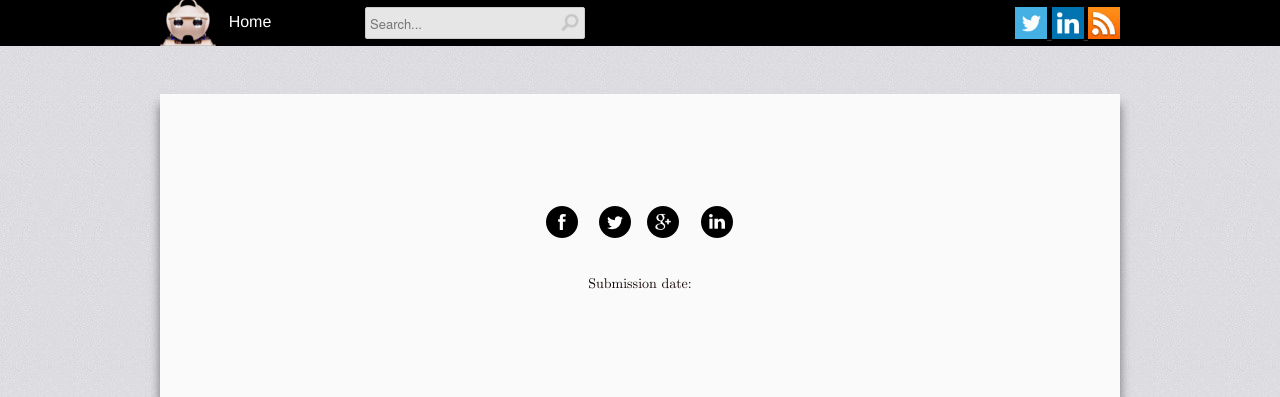
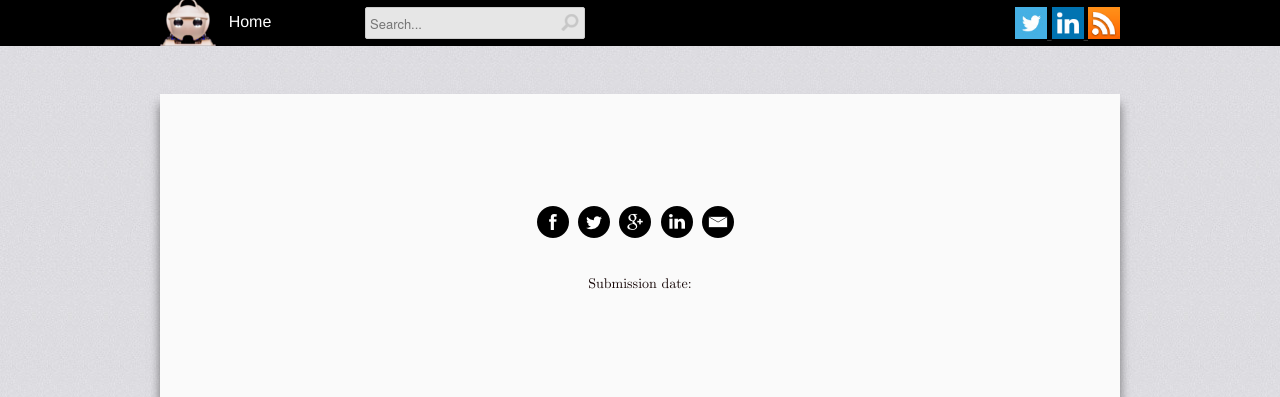
Before and after one commit to miguelgfierro/sciblog, a Django app: template blog/templates/blog/post_detail.html in a window 1280 px wide. Shown: the top 397 px of the page. Run offline with Django 3.2, Linux system fonts and the light colour scheme; the template is opened without the code that fills it, so the values that code supplies are empty; some libraries are stand-ins or nearby versions.

Commit message:
added send to email

```diff
--- a/blog/static/blog/css/paper.css
+++ b/blog/static/blog/css/paper.css
@@ -271,7 +271,7 @@ margin: 0 auto -4rem;
   overflow: hidden;
 }
 .social-icons-fb{
-  width: 25%;
+  width: 17%;
   height: 32px;
   background: url(../img/facebook_circle_black_color-32.png) no-repeat top;
   display: block;
@@ -283,7 +283,7 @@ margin: 0 auto -4rem;
   background-position: bottom;
 }
 .social-icons-tw{
-  width: 20%;
+  width: 17%;
   height: 32px;
   background: url(../img/twitter_circle_black_color-32.png) no-repeat top;
   display: block;
@@ -294,7 +294,7 @@ margin: 0 auto -4rem;
   background-position: bottom;
 }
 .social-icons-gp{
-  width: 20%;
+  width: 17%;
   height: 32px;
   background: url(../img/googleplus_circle_black_color-32.png) no-repeat top;
   display: block;
@@ -305,7 +305,7 @@ margin: 0 auto -4rem;
   background-position: bottom;
 }
 .social-icons-lk{
-  width: 25%;
+  width: 17%;
   height: 32px;
   background: url(../img/linkedin_circle_black_color-32.png) no-repeat top;
   display: block;
@@ -313,6 +313,17 @@ margin: 0 auto -4rem;
   margin-right:4px;
 }
 .social-icons-lk:hover{
+  background-position: bottom;
+}
+.social-icons-email{
+  width: 17%;
+  height: 32px;
+  background: url(../img/email_circle_black_color-32.png) no-repeat top;
+  display: block;
+  float:left;
+  margin-right:4px;
+}
+.social-icons-email:hover{
   background-position: bottom;
 }
 .navigation-bar{
--- a/blog/templates/blog/post_detail.html
+++ b/blog/templates/blog/post_detail.html
@@ -23,7 +23,6 @@
     {% else %}
     <meta property="og:image"       content="http://{% current_site %}{% static 'blog/img/hoaphumanoid.png' %}" />
     {% endif %}
-
     <meta itemprop="url"            content="http://{{ object.site }}{{ object.get_absolute_url }}"/>
 
 {% endblock %}
@@ -78,6 +77,8 @@ FB.ui({
                 <a class="social-icons-lk"  href="https://www.linkedin.com/shareArticle?mini=true&text={{ object.title }}&url=http://{{ object.site }}{{ object.get_absolute_url }}">
                 </a>
                 {% endif %}
+                <a class="social-icons-email"  href="mailto:?subject={{ object.title }}&body=Check out this article I read on Sciblog: http://{{ object.site }}{{ object.get_absolute_url }}">
+                </a>
                 </center>
 
             </div>
```
